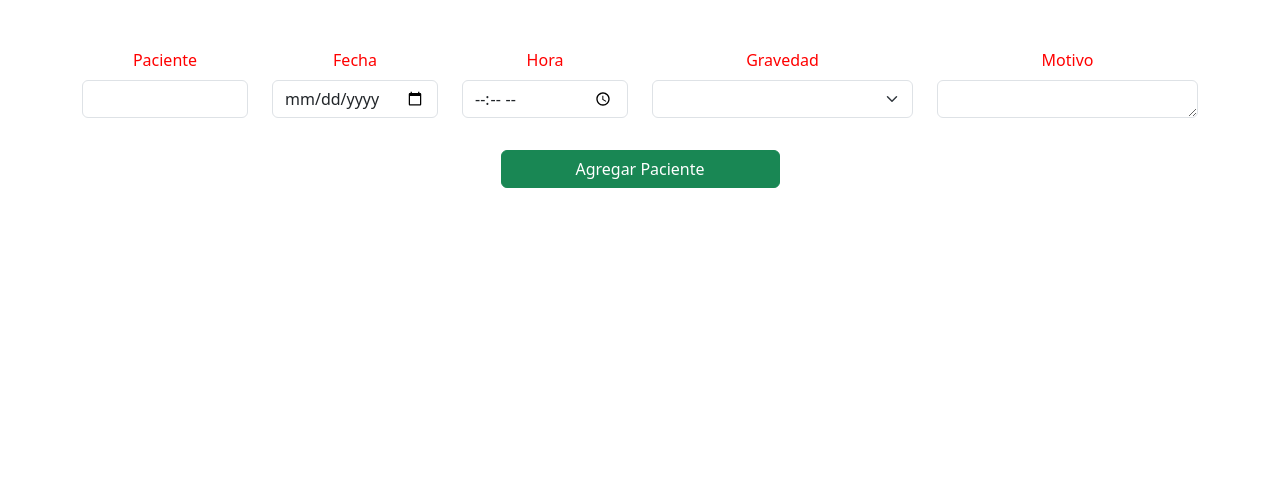
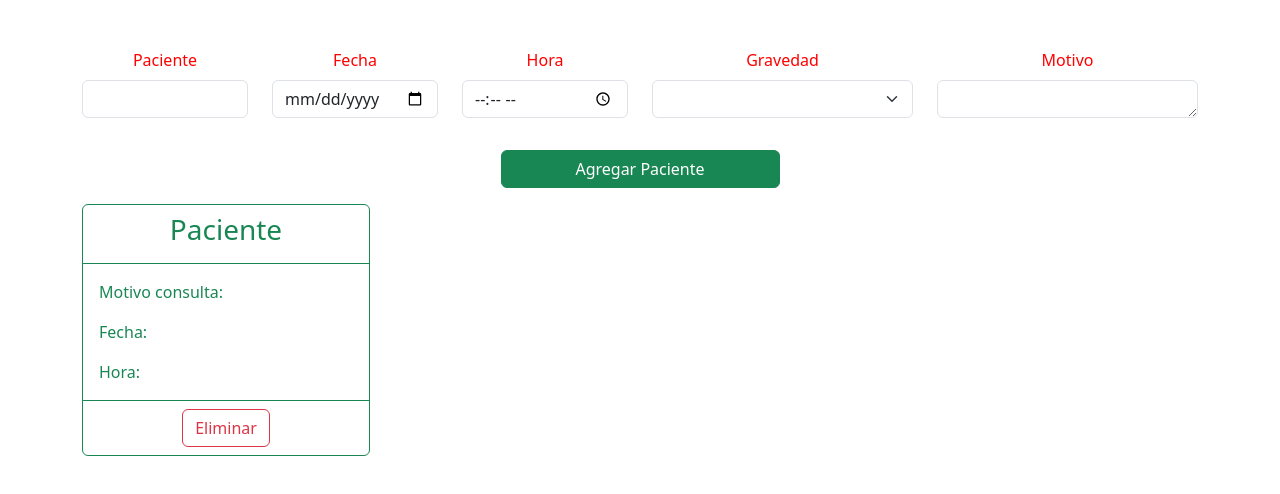
Before and after one commit to Sky1Ly/citas-medicas, a Vue app: page / in a window 1280 px wide. Shown: the top 494 px of the page. Built offline with nearby package versions, Linux system fonts and the light colour scheme.

Commit message:
Se renderiza el componente PacienteComp desde App

```diff
--- a/src/App.vue
+++ b/src/App.vue
@@ -1,7 +1,11 @@
 <script>
-import { reactive, ref } from 'vue';
+import PacienteComp from './components/PacienteComp.vue';
 
 export default {
+  name: "App",
+  components: {
+    PacienteComp
+  },
   data() {
     return {
       gravedades: ["Baja", "Media", "Alta"],
@@ -111,6 +115,8 @@ export default {
       <p>Gravedad: {{ paciente.gravedad }}</p>
       <p>Fecha: {{ paciente.fecha }}</p>
     </div>
+
+    <PacienteComp />
   </div>
 </template>
 
--- a/src/components/PacienteComp.vue
+++ b/src/components/PacienteComp.vue
@@ -1,13 +1,23 @@
 <template>
     <div>
-
+        <div class="card border-success text-success mt-3" style="max-width: 18rem;">
+            <div class="card-header bg-transparent border-success d-flex justify-content-center">
+                <h3>Paciente</h3>
+            </div>
+            <div class="card-body">
+                <p class="card-text">Motivo consulta: </p>
+                <p class="card-text">Fecha:  </p>
+                <p class="card-text">Hora:  </p>
+            </div>
+            <div class="card-footer bg-transparent border-success d-flex justify-content-center">
+                <button type="button" class="btn btn-outline-danger">Eliminar</button>
+            </div>
+        </div>
     </div>
 </template>
+
 <script>
-export default {
+</script>
 
-}
-</script>
 <style>
-
 </style>
```
